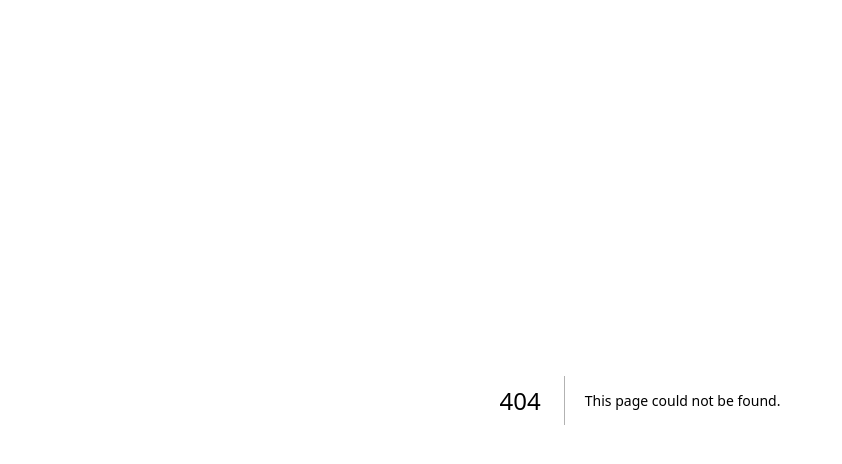
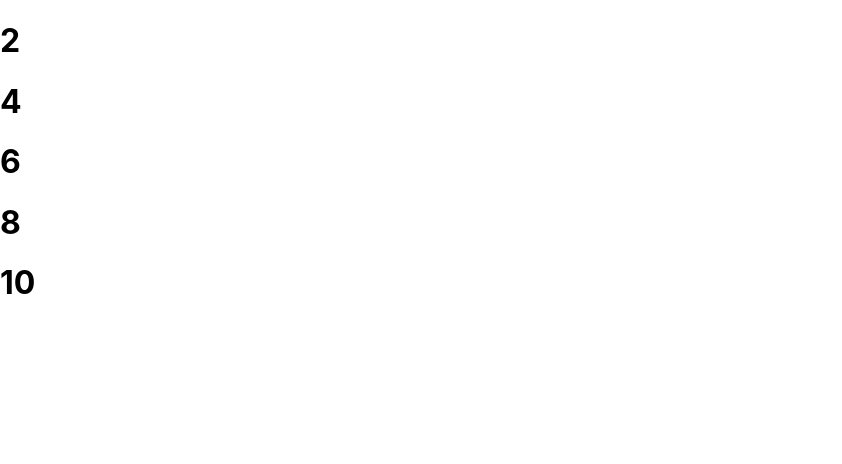
Before and after one commit to mauricom97/next-exercises, a Next.js app: page /render/condicional1 in a window 1280 px wide. Before the commit this address had no page. Shown: the top 464 px of the page, without its empty margins (0-842 px from the left). Built offline with nearby package versions, Linux system fonts and the light colour scheme.

Commit message:
Rederização condicional

```diff
--- /dev/null
+++ b/components/SomentePar.jsx
@@ -0,0 +1,3 @@
+export default function SomentePar(props) {
+  return props.number % 2 === 0 ? <h1>{props.number}</h1> : null
+}
--- /dev/null
+++ b/pages/render/condicional1.jsx
@@ -0,0 +1,18 @@
+import SomentePar from "../../components/SomentePar";
+
+export default function condicional1() {
+  return (
+    <div>
+      <SomentePar number={1}/>
+      <SomentePar number={2}/>
+      <SomentePar number={3}/>
+      <SomentePar number={4}/>
+      <SomentePar number={5}/>
+      <SomentePar number={6}/>
+      <SomentePar number={7}/>
+      <SomentePar number={8}/>
+      <SomentePar number={9}/>
+      <SomentePar number={10}/>
+    </div>
+  )
+}
```
